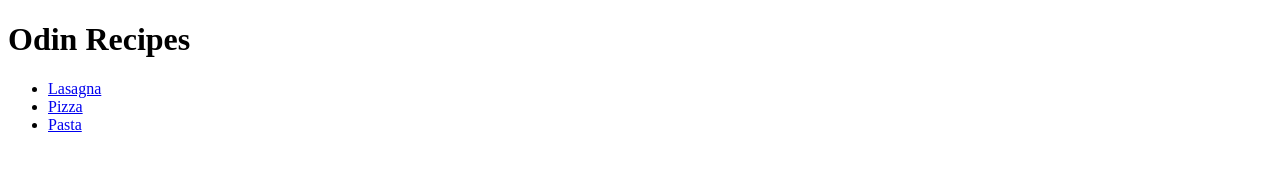
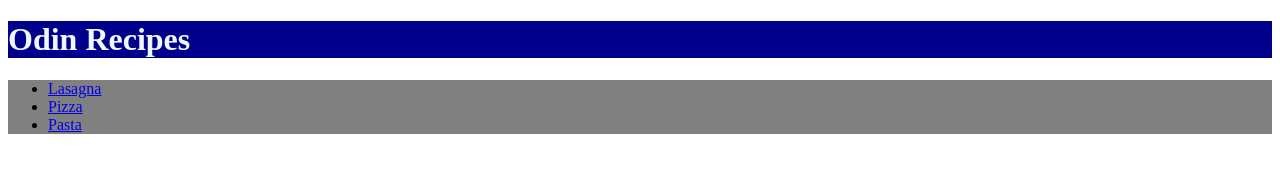
Before and after one commit to kshoj/odin-recipe, a plain HTML site: page index.html in a window 1280 px wide. Drawn offline with Linux system fonts and the light colour scheme.

Commit message:
Add CSS to index.html and assign classes

```diff
--- a/index.html
+++ b/index.html
@@ -5,10 +5,11 @@
     <meta http-equiv="X-UA-Compatible" content="IE=edge">
     <meta name="viewport" content="width=device-width, initial-scale=1.0">
     <title>odin recipes</title>
+    <link rel="stylesheet" href="style.css">
 </head>
 <body>
-    <h1>Odin Recipes</h1>
-    <ul>
+    <h1 class="header">Odin Recipes</h1>
+    <ul class="list">
        <li><a href="recipes/lasagna.html">Lasagna</a></li>
        <li><a href="recipes/pizza.html">Pizza</a></li>
        <li><a href="recipes/pasta.html">Pasta</a></li>
```
